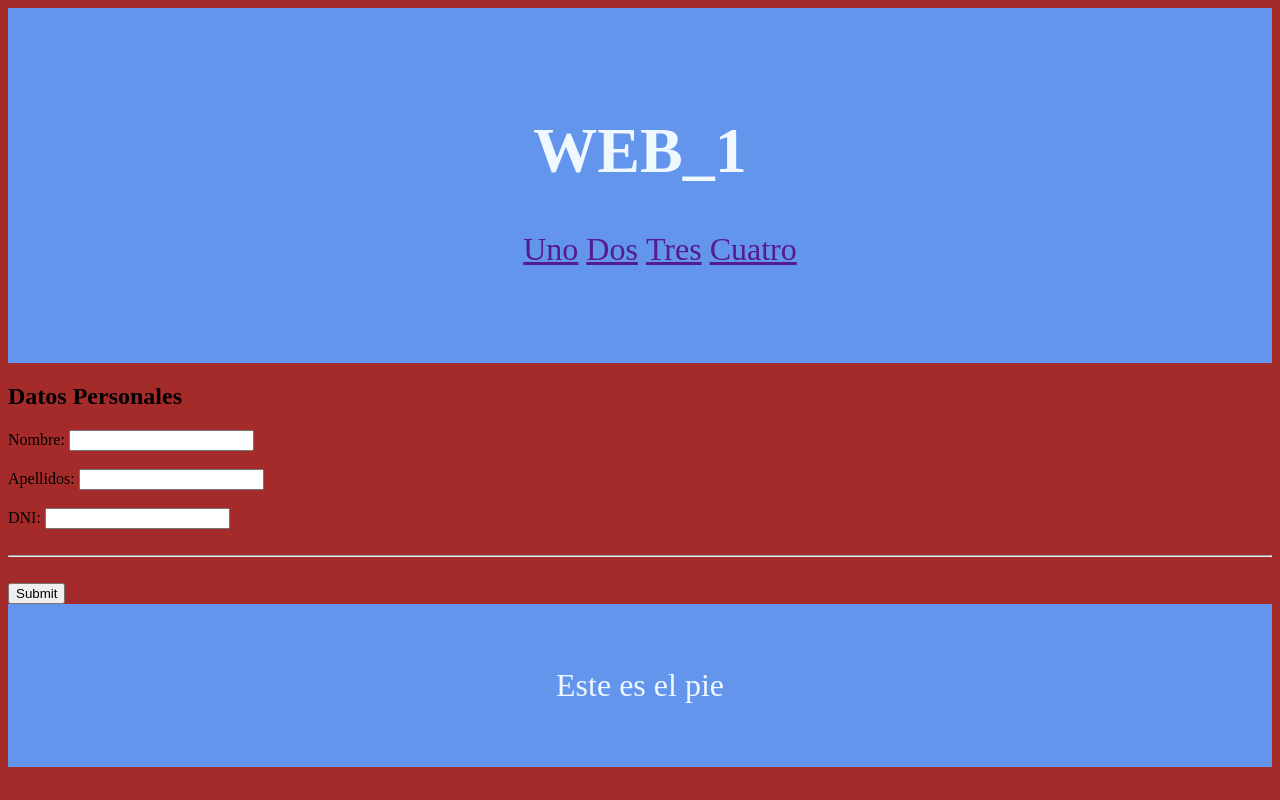
After one commit to fernandomolde/web_1, a Bottle app: page /formulario in a window 1280 px wide. The commit adds this page. Run offline with Bottle, Linux system fonts and the light colour scheme.

Commit message:
Base de datos

```diff
--- a/app.py
+++ b/app.py
@@ -1,5 +1,9 @@
 import os
-from bottle import route,run,TEMPLATE_PATH,jinja2_view,static_file
+from bottle import route,run,TEMPLATE_PATH,jinja2_view,static_file,request
+import sqlite3
+
+BASE_DATOS = os.path.join(os.path.dirname(__file__),'personas.db')
+
 #esto le indica a template como se llama la carpeta
 TEMPLATE_PATH.append(os.path.join(os.path.dirname(__file__),'templates'))
 
@@ -15,6 +19,24 @@ def hola():
         ('Jose',2,'martes'),
         ('Pau',3,'Jueves')]}
 
+@route('/formulario')
+@jinja2_view('formulario.html')
+def mi_form():
+    return {}
+
+@route('/guardar', method='POST')
+def guardar():
+    nombre = request.POST.nombre
+    apellidos = request.POST.apellidos
+    dni = request.POST.dni
+
+    cnx = sqlite3.connect(BASE_DATOS)
+    consulta = "insert into persona(nombre,apellidos,dni) values (?,?,?)"
+    cnx.execute(consulta,(nombre,apellidos,dni))
+    cnx.commit()
+    cnx.close()
+
+
 
 
 run(host='localhost',port=8080,debug=True)
--- /dev/null
+++ b/templates/formulario.html
@@ -0,0 +1,67 @@
+{%extends 'base.html'%}
+
+{%block title%}Home{%endblock%}
+
+{%block content%}
+
+<!-- <form action="/guardar" method="post">
+
+    <h2>Datos Personales</h2>
+    <label for="fname">First name:</label>
+    <input type="text" id="fname" name="fname"><br><br>
+    <label for="lname">Last name:</label>
+    <input type="text" id="lname" name="lname"><br><br>
+    <hr><br>
+
+    <h2>Coches</h2>
+    <label for="cars">Choose a car:</label>
+    <select id="cars" name="cars">
+      <option value="volvo">Volvo</option>
+      <option value="saab">Saab</option>
+      <option value="opel">Opel</option>
+      <option value="audi">Audi</option>
+    </select> <br><br>
+
+    <hr><br>
+    <h2>Radio</h2>
+    <input type="radio" id="dato1" name="age" value="1">
+    <label for="dato1">Uno</label><br>
+
+    <input type="radio" id="dato2" name="age" value="2">
+    <label for="dato2">Dos</label><br>
+
+    <input type="radio" id="dato3" name="age" value="3">
+    <label for="dato3">Tres</label><br>
+
+    <hr><br>
+    <h2>Vehiculos</h2>
+    <input type="checkbox" id="vehicle1" name="vehicle1" value="Bike">
+    <label for="vehicle1"> I have a bike</label><br>
+    <input type="checkbox" id="vehicle2" name="vehicle1" value="Car">
+    <label for="vehicle2"> I have a car</label><br>
+    <input type="checkbox" id="vehicle3" name="vehicle1" value="Boat">
+    <label for="vehicle3"> I have a boat</label><br>
+
+    <hr><br>
+
+    <input type="submit" value="Submit">
+
+</form>  -->
+
+
+<form action="/guardar" method="post">
+
+  <h2>Datos Personales</h2>
+  <input type="hidden" id = "id" name ="id">
+  <label for="nombre">Nombre:</label>
+  <input type="text" id="nombre" name="nombre"><br><br>
+  <label for="apellidos">Apellidos:</label>
+  <input type="text" id="apellidos" name="apellidos"><br><br>
+  <label for="dni">DNI:</label>
+  <input type="text" id="dni" name="dni"><br><br>
+  <hr><br>
+
+  <input type="submit" value="Submit">
+
+</form>
+{%endblock%}
```
Also changed, not shown: modelo_datos.py (added, +18 -0 lines), templates/home.html (+8 -3 lines), personas.db (added).
